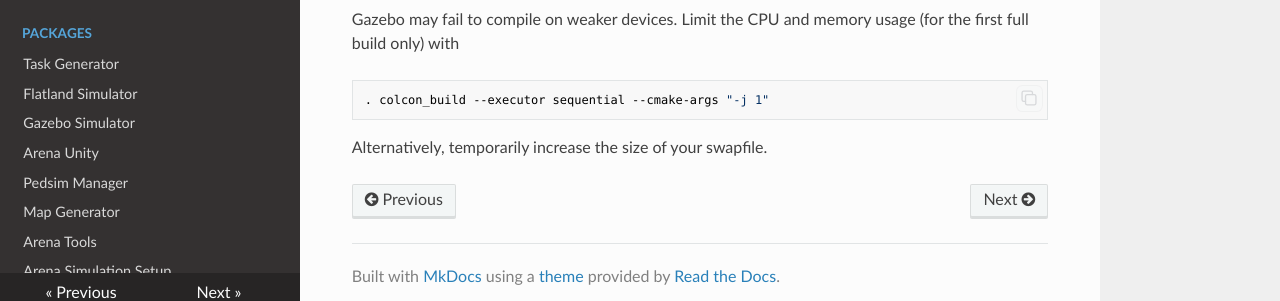
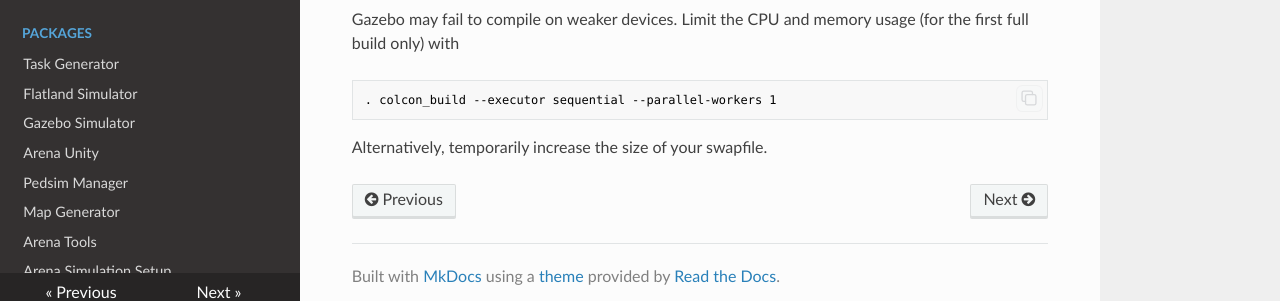
Before and after one commit to Arena-Rosnav/.github, an MkDocs documentation site: the page built from docs/user_guides/installation.md, in a window 1280 px wide and 900 px high, scrolled down 720 px. Shown: the part 587-888 px from the top of the window. Built offline with MkDocs 1.6.1, drawn with Linux system fonts in a browser that asks for light colours; nearby versions of some CDN libraries; comment, search, counter and statistics services are not loaded.

Commit message:
Update installation.md
fix OOM troubleshooting

````diff
--- a/docs/user_guides/installation.md
+++ b/docs/user_guides/installation.md
@@ -174,7 +174,7 @@ If you encounter errors during the build process due to missing packages, add th
 ## OOM Errors during Compilation
 Gazebo may fail to compile on weaker devices. Limit the CPU and memory usage (for the first full build only) with
 ```sh
-. colcon_build --executor sequential --cmake-args "-j 1"
+. colcon_build --executor sequential --parallel-workers 1
 ```
 
 Alternatively, temporarily increase the size of your swapfile.
````
